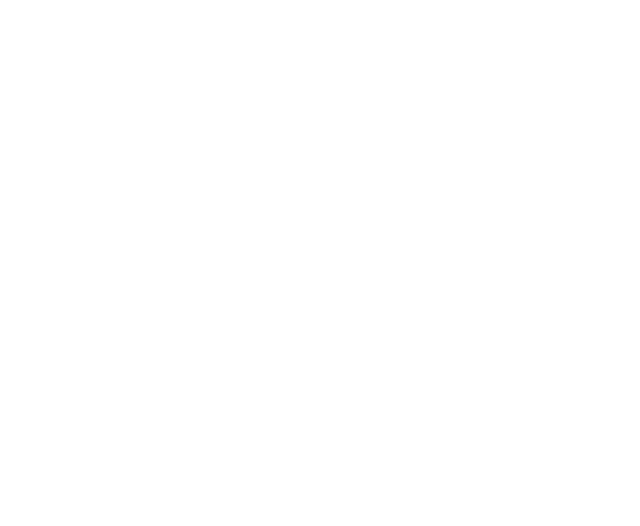
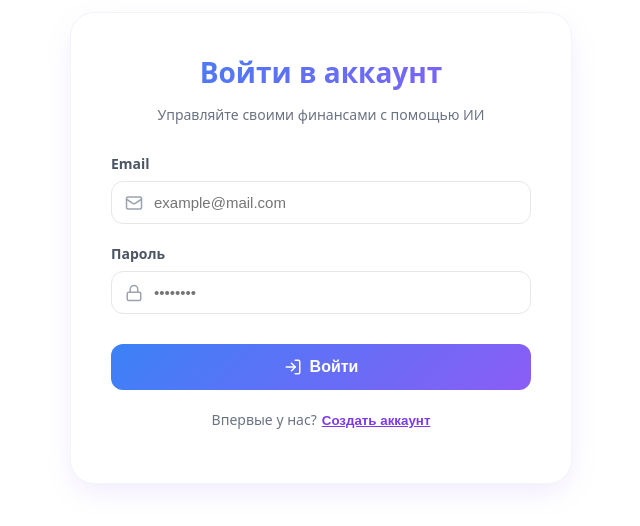
Before and after one commit to aianana/SmartBudget-AI, a React app in the folder frontend/: page /login in a window 1280 px wide. Before the commit this address had no page. Shown: the part 140-666 px from the top of the page, without its empty margins (319-959 px from the left). Built offline with nearby package versions, Linux system fonts and the light colour scheme; the HTML template or start-up script is replaced by a standard one.

Commit message:
login page test version

```diff
--- a/frontend/src/App.jsx
+++ b/frontend/src/App.jsx
@@ -1,12 +1,14 @@
 import {BrowserRouter, Routes, Route } from 'react-router-dom';
 import UploadPage from './UploadPage';
 import DashboardPage from './DashboardPage';
+import LoginPage from './LoginPage';
 
 function App() {
   return (
     <BrowserRouter>
       <Routes>
         <Route path="/" element={<UploadPage/>}/>
+        <Route path="/login" element={<LoginPage/>}/>
         <Route path="/dashboard" element={<DashboardPage/>}/>
       </Routes>
     </BrowserRouter>
--- /dev/null
+++ b/frontend/src/LoginPage.css
@@ -0,0 +1,124 @@
+    .login-container {
+    display: flex;
+    align-items: center;
+    justify-content: center;
+    min-height: 90vh;
+    font-family: system-ui, sans-serif;
+    padding: 20px;
+    }
+
+    .login-card {
+    background: #ffffff;
+    padding: 40px;
+    border-radius: 24px;
+    width: 100%;
+    max-width: 420px;
+    border: 1px solid #f3f4f6;
+    box-shadow: 0 10px 30px -5px rgba(139, 92, 246, 0.15);
+    transition: transform 0.3s ease;
+    }
+
+    .login-card:hover {
+    transform: translateY(-4px);
+    }
+
+    .login-title {
+    font-size: 28px;
+    font-weight: 800;
+    text-align: center;
+    margin: 0 0 10px 0;
+    background: linear-gradient(135deg, #3b82f6 0%, #8b5cf6 100%);
+    -webkit-background-clip: text;
+    -webkit-text-fill-color: transparent;
+    }
+
+    .login-subtitle {
+    color: #6b7280;
+    text-align: center;
+    font-size: 14px;
+    margin-bottom: 30px;
+    }
+
+    .login-form {
+    display: flex;
+    flex-direction: column;
+    gap: 20px;
+    }
+
+    .input-group {
+    display: flex;
+    flex-direction: column;
+    gap: 8px;
+    }
+
+    .input-group label {
+    font-size: 14px;
+    font-weight: 600;
+    color: #4b5563;
+    }
+
+    .input-wrapper {
+    position: relative;
+    display: flex;
+    align-items: center;
+    }
+
+    .input-icon {
+    position: absolute;
+    left: 14px;
+    color: #9ca3af;
+    }
+
+    .input-wrapper input {
+    width: 100%;
+    padding: 12px 14px 12px 42px;
+    border: 1.5px solid #e5e7eb;
+    border-radius: 12px;
+    font-size: 15px;
+    outline: none;
+    transition: all 0.2s ease;
+    }
+
+    .input-wrapper input:focus {
+    border-color: #8b5cf6;
+    box-shadow: 0 0 0 4px rgba(139, 92, 246, 0.1);
+    }
+
+    .login-submit-btn {
+    background: linear-gradient(135deg, #3b82f6 0%, #8b5cf6 100%);
+    color: white;
+    border: none;
+    padding: 14px;
+    border-radius: 12px;
+    font-size: 16px;
+    font-weight: 600;
+    cursor: pointer;
+    display: flex;
+    align-items: center;
+    justify-content: center;
+    gap: 8px;
+    transition: opacity 0.2s;
+    margin-top: 10px;
+    }
+
+    .login-submit-btn:hover {
+    opacity: 0.95;
+    }
+
+    .login-toggle-text {
+    text-align: center;
+    font-size: 14px;
+    color: #6b7280;
+    margin-top: 20px;
+    }
+
+    .login-toggle-btn {
+    background: none;
+    border: none;
+    color: #7c3aed;
+    font-weight: 600;
+    cursor: pointer;
+    padding: 0;
+    margin-left: 5px;
+    text-decoration: underline;
+    }
--- /dev/null
+++ b/frontend/src/LoginPage.jsx
@@ -0,0 +1,104 @@
+import React, {useState} from 'react';
+import {useNavigate, useLocation} from 'react-router-dom';
+import {LogIn, UserPlus, Lock, Mail, User} from 'lucide-react';
+import './LoginPage.css';
+
+export default function LoginPage() {
+  const [isLogin, setIsLogin] = useState(true);
+  const [email, setEmail] = useState('');
+  const [password, setPassword] = useState('');
+  const [name, setName] = useState('');
+
+  const navigate = useNavigate();
+  const location = useLocation();
+
+  const uploadedFile = location.state?.uploadedFile;
+
+  const handleSubmit = (e) => {
+    e.preventDefault();
+
+    // backend
+
+    if (uploadedFile) {
+      navigate('/dashboard');
+    } else {
+      navigate('/');
+    }
+  };
+
+  return (
+    <div className="login-container">
+      <div className="login-card">
+        <h2 className="login-title">
+          {isLogin ? 'Войти в аккаунт' : 'Создать профиль'}
+        </h2>
+        <p className="login-subtitle">
+          {uploadedFile
+            ? 'Зарегистрируйтесь или войдите, чтобы ИИ начал анализ файла'
+            : 'Управляйте своими финансами с помощью ИИ'}
+        </p>
+
+        <form className="login-form" onSubmit={handleSubmit}>
+          {!isLogin && (
+            <div className="input-group">
+              <label>Ваше имя</label>
+              <div className="input-wrapper">
+                <User className="input-icon" size={18} />
+                <input
+                  type="text"
+                  placeholder="Иван"
+                  value={name}
+                  onChange={(e) => setName(e.target.value)}
+                  required
+                />
+              </div>
+            </div>
+          )}
+
+          <div className="input-group">
+            <label>Email</label>
+            <div className="input-wrapper">
+              <Mail className="input-icon" size={18} />
+              <input
+                type="email"
+                placeholder="example@mail.com"
+                value={email}
+                onChange={(e) => setEmail(e.target.value)}
+                required
+              />
+            </div>
+          </div>
+
+          <div className="input-group">
+            <label>Пароль</label>
+            <div className="input-wrapper">
+              <Lock className="input-icon" size={18} />
+              <input
+                type="password"
+                placeholder="••••••••"
+                value={password}
+                onChange={(e) => setPassword(e.target.value)}
+                required
+              />
+            </div>
+          </div>
+
+          <button type="submit" className="login-submit-btn">
+            {isLogin ? <LogIn size={18} /> : <UserPlus size={18} />}
+            {isLogin ? 'Войти' : 'Зарегистрироваться'}
+          </button>
+        </form>
+
+        <p className="login-toggle-text">
+          {isLogin ? 'Впервые у нас?' : 'Уже есть аккаунт?'}
+          <button
+            className="login-toggle-btn"
+            onClick={() => setIsLogin(!isLogin)}
+          >
+            {isLogin ? 'Создать аккаунт' : 'Войти'}
+          </button>
+        </p>
+      </div>
+    </div>
+  );
+}
--- a/frontend/src/UploadPage.jsx
+++ b/frontend/src/UploadPage.jsx
@@ -16,12 +16,18 @@
 
   const handleDrop = (e) => {
     e.preventDefault(); e.stopPropagation(); setDragActive(false);
-    if (e.dataTransfer.files && e.dataTransfer.files[0]) navigate('/dashboard');
+    if (e.dataTransfer.files && e.dataTransfer.files[0]) {
+      const file = e.dataTransfer.files[0];
+      navigate('/login', { state: { uploadedFile: file } });
+    }
   };
 
   const handleChange = (e) => {
     e.preventDefault();
-    if (e.target.files && e.target.files[0]) navigate('/dashboard');
+    if (e.target.files && e.target.files[0]) {
+      const file = e.target.files[0];
+      navigate('/login', { state: { uploadedFile: file } });
+    }
   };
 
   return (
```
